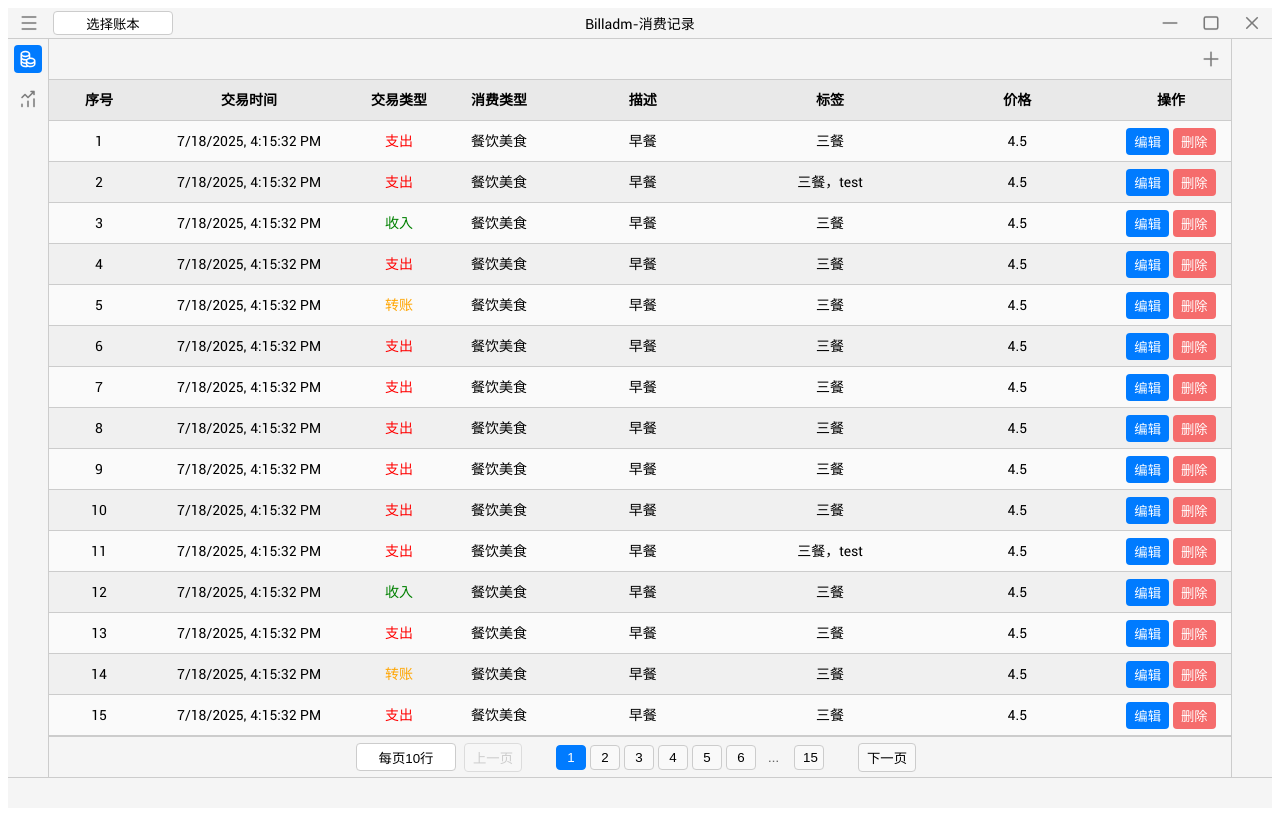
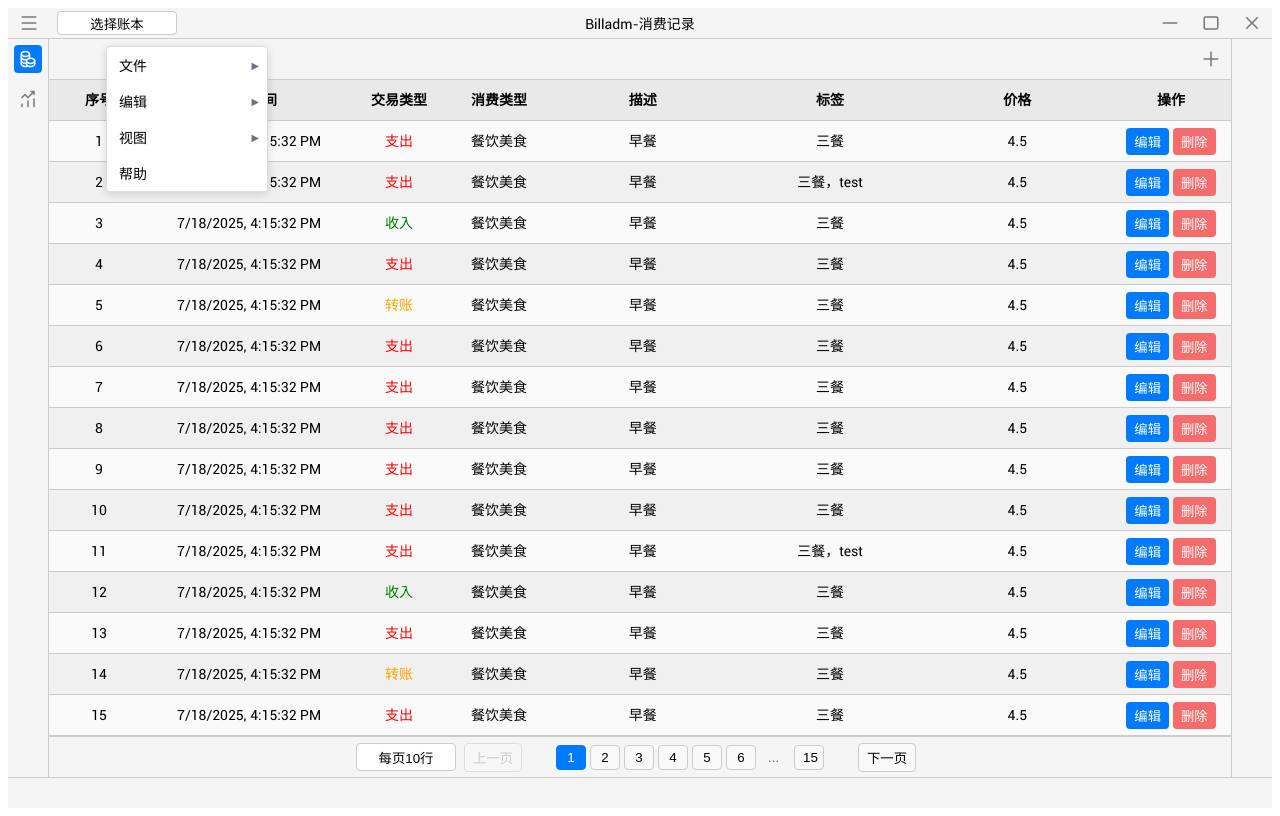
Before and after one commit to DaoiestFire/Billadm-GO, a Vue app in the folder app/: page /tr_view in a window 1280 px wide. Both pictures are taken after a click on the button 28 px from the left and 23 px from the top of the page. Built offline with nearby package versions, Linux system fonts and the light colour scheme; a web font is replaced by a local one.

Commit message:
实现多级菜单

```diff
--- a/app/src/components/AppTopBar.vue
+++ b/app/src/components/AppTopBar.vue
@@ -2,7 +2,8 @@
     <div class="menu-bar">
         <div class="left-groups">
             <CommonIcon :icon="iconMenu" label="菜单" width="41" height="30" :color="iconColor" :bgColor="minorBgColor"
-                :hoverBgColor="hoverBgColor" hoverStyle="rect" />
+                :hoverBgColor="hoverBgColor" hoverStyle="rect" @click="billadmMenu.toggleMenu()" />
+            <MultiLevelMenu ref="billadmMenu" />
             <CustomSelect v-model="currentLedger" :options="ledgers" height="24px" width="120px" placeholder="选择账本" />
         </div>
         <div class="center-groups">
@@ -29,6 +30,7 @@ import iconZoomIn from '@/assets/icons/zoom-in.svg?raw'
 import iconClose from '@/assets/icons/close.svg?raw'
 import CommonIcon from '@/components/CommonIcon.vue'
 import CustomSelect from '@/components/CustomSelect.vue'
+import MultiLevelMenu from '@/components/MultiLevelMenu.vue'
 
 // 当前视图
 const route = useRoute()
@@ -36,6 +38,10 @@ const route = useRoute()
 // css variables
 const { minorBgColor, hoverBgColor, iconColor } = useCssVariables()
 
+// 菜单
+const billadmMenu = ref(null)
+
+// 账本选择框
 const currentLedger = ref('')
 
 watch(() => currentLedger.value,
--- /dev/null
+++ b/app/src/components/MenuItem.vue
@@ -0,0 +1,133 @@
+<template>
+    <li class="menu-item" :class="{ 'has-children': item.children }" @mouseenter="handleMouseEnter"
+        @mouseleave="handleMouseLeave" @click="handleClick" ref="menuItem">
+        <span class="item-label">{{ item.label }}</span>
+
+        <!-- 子菜单 -->
+        <ul v-if="item.children && showChildren" class="submenu" :style="submenuStyle">
+            <MenuItem v-for="(child, index) in item.children" :key="index" :item="child" :depth="depth + 1"
+                @close-menu="$emit('close-menu')" />
+        </ul>
+    </li>
+</template>
+
+<script setup>
+import { ref, computed, defineEmits, defineProps } from 'vue';
+
+// 定义 props
+const props = defineProps({
+    item: {
+        type: Object,
+        required: true,
+    },
+    depth: {
+        type: Number,
+        default: 0,
+    },
+});
+
+// 定义 emit
+const emit = defineEmits(['close-menu']);
+
+// 子菜单显示状态
+const showChildren = ref(false);
+
+// 当前菜单项的 DOM 元素引用 (修正：使用 ref 绑定到 <li>)
+const menuItem = ref(null);
+
+// 计算子菜单的位置（在父菜单项右侧，顶部对齐）
+const submenuStyle = computed(() => {
+    if (!showChildren.value || !menuItem.value) return {};
+
+    // 获取当前（父）菜单项的位置
+    const parentRect = menuItem.value.getBoundingClientRect();
+
+    return {
+        position: 'absolute',
+        // 关键修正：子菜单的 top 与父菜单项的 top 对齐
+        top: `${parentRect.top}px`,
+        // 子菜单的 left 在父菜单项的 right 边缘
+        left: `${parentRect.right}px`,
+        zIndex: 1000 + props.depth, // 确保层级正确
+    };
+});
+
+// 鼠标进入（Hover）
+const handleMouseEnter = () => {
+    showChildren.value = true;
+};
+
+// 鼠标离开
+const handleMouseLeave = () => {
+    // 延迟关闭，避免鼠标快速移动时菜单闪烁
+    setTimeout(() => {
+        showChildren.value = false;
+    }, 150);
+};
+
+// 点击菜单项
+const handleClick = (event) => {
+    event.stopPropagation(); // 阻止事件冒泡到父级
+    if (props.item.action) {
+        props.item.action();
+        emit('close-menu'); // 执行动作后关闭整个菜单
+    }
+    // 如果有子菜单，点击只展开/收起，不关闭主菜单
+};
+</script>
+
+<style scoped>
+.menu-item {
+    position: relative;
+    padding: 8px 12px;
+    cursor: pointer;
+    transition: background-color 0.2s ease;
+    display: flex;
+    justify-content: space-between;
+    align-items: center;
+    /* 为箭头预留空间 */
+    padding-right: 20px;
+}
+
+.menu-item:hover {
+    background-color: #f5f5f5;
+}
+
+.menu-item.has-children:hover {
+    background-color: #e9ecef;
+}
+
+/* 使用 ::after 伪元素创建箭头 */
+.menu-item.has-children::after {
+    content: '▶';
+    /* 箭头符号 */
+    position: absolute;
+    right: 8px;
+    /* 调整箭头位置 */
+    top: 50%;
+    transform: translateY(-50%);
+    font-size: 0.7em;
+    color: #6c757d;
+    transition: transform 0.2s ease;
+    pointer-events: none;
+    /* 确保箭头不干扰鼠标事件 */
+}
+
+/* 可选：为箭头添加 hover 效果 */
+.menu-item.has-children:hover::after {
+    color: #495057;
+}
+
+/* 子菜单样式 */
+.submenu {
+    list-style: none;
+    margin: 0;
+    padding: 0;
+    background-color: #fff;
+    border: 1px solid #ddd;
+    border-radius: 4px;
+    box-shadow: 0 2px 8px rgba(0, 0, 0, 0.15);
+    min-width: 140px;
+    /* position: absolute; 由 style 绑定 */
+}
+</style>
--- /dev/null
+++ b/app/src/components/MultiLevelMenu.vue
@@ -0,0 +1,143 @@
+<template>
+    <div class="menu-container" ref="menuContainer">
+        <ul v-if="showMenu" class="menu" :style="menuStyle" ref="menu">
+            <MenuItem v-for="(item, index) in menuItems" :key="index" :item="item" :depth="0" @close-menu="closeMenu" />
+        </ul>
+    </div>
+</template>
+
+<script setup>
+import { ref, computed, onMounted, onUnmounted } from 'vue';
+import MenuItem from '@/components/MenuItem.vue';
+// 定义菜单项类型
+const menuItems = ref([
+    {
+        label: '文件', children: [
+            { label: '新建', action: () => console.log('新建文件') },
+            { label: '打开', action: () => console.log('打开文件') },
+            { label: '保存', action: () => console.log('保存文件') },
+            { label: '另存为...', action: () => console.log('另存为') },
+            {
+                label: '导出', children: [
+                    { label: 'PDF', action: () => console.log('导出为 PDF') },
+                    { label: 'Word', action: () => console.log('导出为 Word') },
+                    {
+                        label: '图片', children: [
+                            { label: 'PNG', action: () => console.log('导出为 PNG') },
+                            { label: 'JPG', action: () => console.log('导出为 JPG') },
+                        ]
+                    }
+                ]
+            }
+        ]
+    },
+    {
+        label: '编辑', children: [
+            { label: '撤销', action: () => console.log('撤销') },
+            { label: '重做', action: () => console.log('重做') },
+            { label: '剪切', action: () => console.log('剪切') },
+            { label: '复制', action: () => console.log('复制') },
+            { label: '粘贴', action: () => console.log('粘贴') },
+        ]
+    },
+    {
+        label: '视图', children: [
+            { label: '放大', action: () => console.log('放大') },
+            { label: '缩小', action: () => console.log('缩小') },
+            { label: '全屏', action: () => console.log('全屏') },
+        ]
+    },
+    { label: '帮助', action: () => console.log('帮助') },
+]);
+
+// 触发按钮文本
+const triggerText = ref('打开菜单');
+
+// 菜单显示状态
+const showMenu = ref(false);
+
+// 菜单容器和触发按钮的引用
+const menuContainer = ref(null);
+const menu = ref(null);
+
+// 计算菜单位置（默认在触发按钮右侧）
+const menuStyle = computed(() => {
+    if (!showMenu.value) return {};
+    // 获取触发按钮的位置
+    const triggerRect = menuContainer.value?.getBoundingClientRect();
+    if (!triggerRect) return {};
+
+    return {
+        position: 'absolute',
+        top: `${triggerRect.bottom}px`,
+        left: `${triggerRect.right}px`,
+        zIndex: 1000, // 确保在最上层
+    };
+});
+
+// 切换菜单显示/隐藏
+const toggleMenu = () => {
+    showMenu.value = !showMenu.value;
+};
+
+// 关闭菜单
+const closeMenu = () => {
+    showMenu.value = false;
+};
+
+// 处理点击外部关闭菜单
+const handleClickOutside = (event) => {
+    if (menuContainer.value && !menuContainer.value.contains(event.target)) {
+        closeMenu();
+    }
+};
+
+// 监听点击外部事件
+onMounted(() => {
+    document.addEventListener('mousedown', handleClickOutside);
+});
+
+// 移除事件监听器
+onUnmounted(() => {
+    document.removeEventListener('mousedown', handleClickOutside);
+});
+
+defineExpose({
+    toggleMenu,
+})
+</script>
+
+<style scoped>
+.menu-container {
+    position: relative;
+    display: inline-block;
+}
+
+.trigger-button {
+    padding: 10px 15px;
+    background-color: #007bff;
+    color: white;
+    border: none;
+    border-radius: 4px;
+    cursor: pointer;
+    font-size: 14px;
+    transition: background-color 0.2s ease;
+}
+
+.trigger-button:hover {
+    background-color: #0056b3;
+}
+
+.menu {
+    list-style: none;
+    margin: 0;
+    padding: 0;
+    background-color: #fff;
+    border: 1px solid #ddd;
+    border-radius: 4px;
+    box-shadow: 0 2px 8px rgba(0, 0, 0, 0.15);
+    min-width: 160px;
+}
+
+/* 确保菜单在小屏幕下不被截断，可以添加滚动或调整位置逻辑，这里简化处理 */
+</style>
--- a/app/src/components/ToolTip.vue
+++ b/app/src/components/ToolTip.vue
@@ -30,8 +30,6 @@ const showTooltip = (event) => {
 
     const target = event.target
     const rect = target.getBoundingClientRect()
-
-    console.log(rect)
 
     // 获取视口宽度（viewport width）
     const windowWidth = window.innerWidth
```
